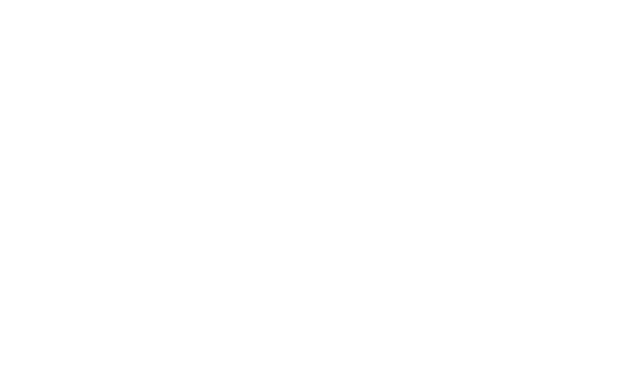
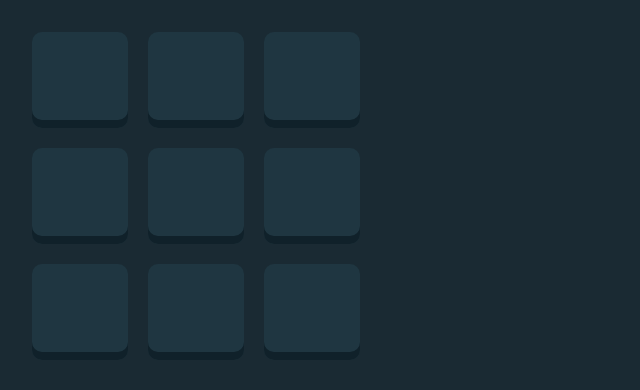
Before and after one commit to Furxx2000/Drum-machine, a React (Vite) app: page / in a window 1280 px wide. Shown: the top 390 px of the page, without its empty margins (0-640 px from the left). Built offline with nearby package versions, Linux system fonts and the light colour scheme.

Commit message:
Add new component

```diff
--- a/src/App.tsx
+++ b/src/App.tsx
@@ -1,9 +1,19 @@
-function App() {
+import DrumMachine from './components/DrumMachine';
+import { createGlobalStyle } from 'styled-components';
+
+export default function App() {
   return (
-    <div>
-      <h1></h1>
-    </div>
+    <>
+      <DrumMachine />
+      <GlobalStyle />
+    </>
   );
 }
 
-export default App;
+const GlobalStyle = createGlobalStyle`
+  body {
+    min-height: 100vh;
+    background-color: #1A2A33;
+    overflow: hidden;
+  }
+`;
--- /dev/null
+++ b/src/components/DrumMachine.tsx
@@ -0,0 +1,80 @@
+import styled from 'styled-components';
+
+export default function DrumMachine() {
+  const pads = [
+    {
+      id: 'Heater 1',
+      text: 'Q',
+    },
+    {
+      id: 'Heater 2',
+      text: 'W',
+    },
+    {
+      id: 'Heater 3',
+      text: 'E',
+    },
+    {
+      id: 'Heater 4',
+      text: 'A',
+    },
+    {
+      id: 'Clap',
+      text: 'S',
+    },
+    {
+      id: 'Open-HH',
+      text: 'D',
+    },
+    {
+      id: "Kick-n'-H",
+      text: 'Z',
+    },
+    {
+      id: 'Kick',
+      text: 'X',
+    },
+    {
+      id: 'Closed-HH',
+      text: 'C',
+    },
+  ];
+
+  return (
+    <Wrapper id='drum-machine'>
+      <DrumPanel>
+        {pads.map((pad1) => (
+          <Pad pad={pad1} />
+        ))}
+      </DrumPanel>
+    </Wrapper>
+  );
+}
+
+const Wrapper = styled.main`
+  padding: 1.5rem;
+`;
+
+const DrumPanel = styled.section`
+  display: grid;
+  grid-template-columns: repeat(3, 96px);
+  gap: 20px;
+`;
+
+const DrumPad = styled.button`
+  width: 96px;
+  height: 96px;
+  border: none;
+  border-radius: 10px;
+  background-color: #1f3641;
+  box-shadow: inset 0px -8px 0px #10212a;
+`;
+
+function Pad(pad: any) {
+  return (
+    <DrumPad className={`drum-pad ${pad.id}`}>
+      <audio id={pad.text} src=''></audio>
+      {pad.text}
+    </DrumPad>
+  );
+}
```
